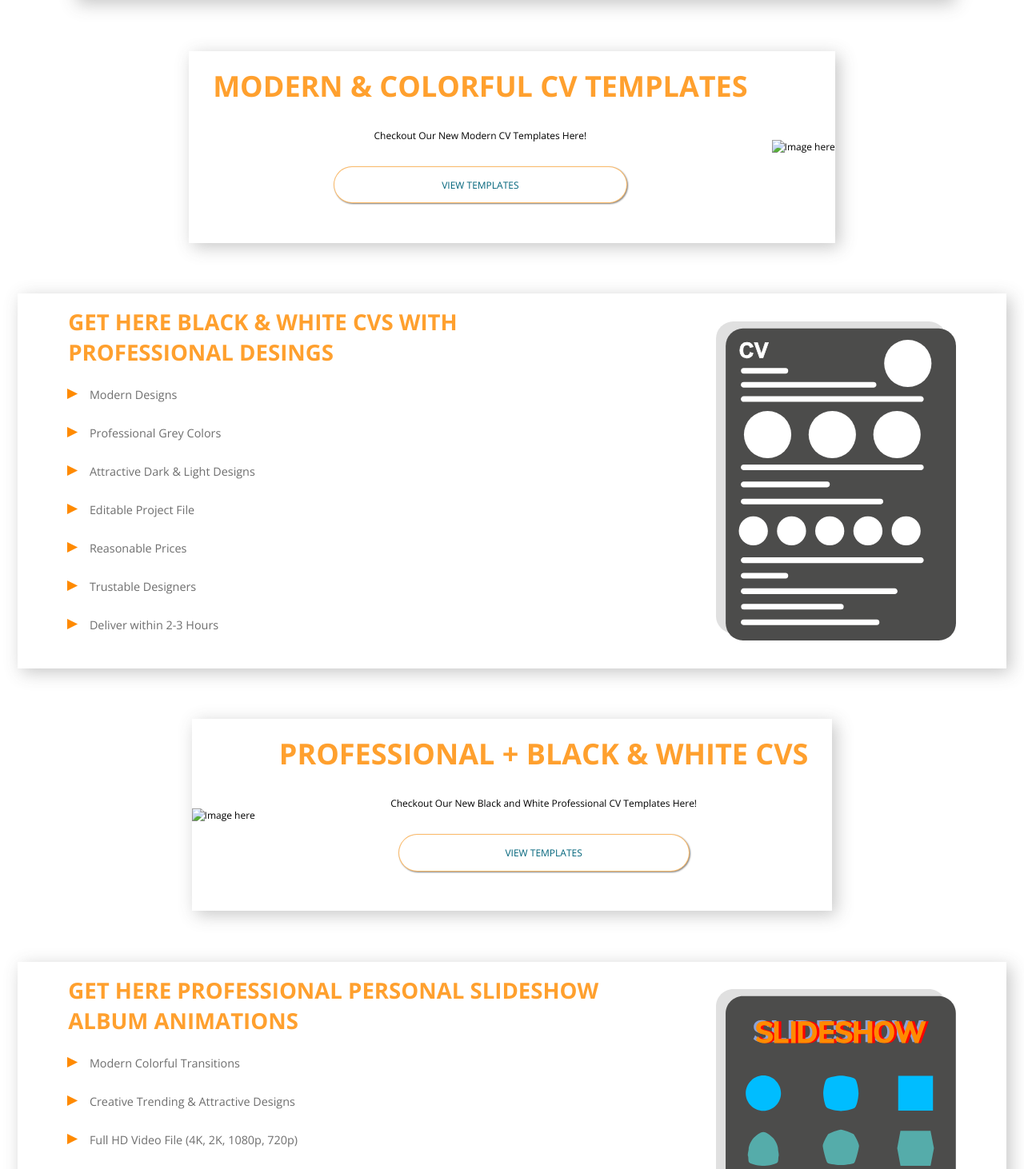
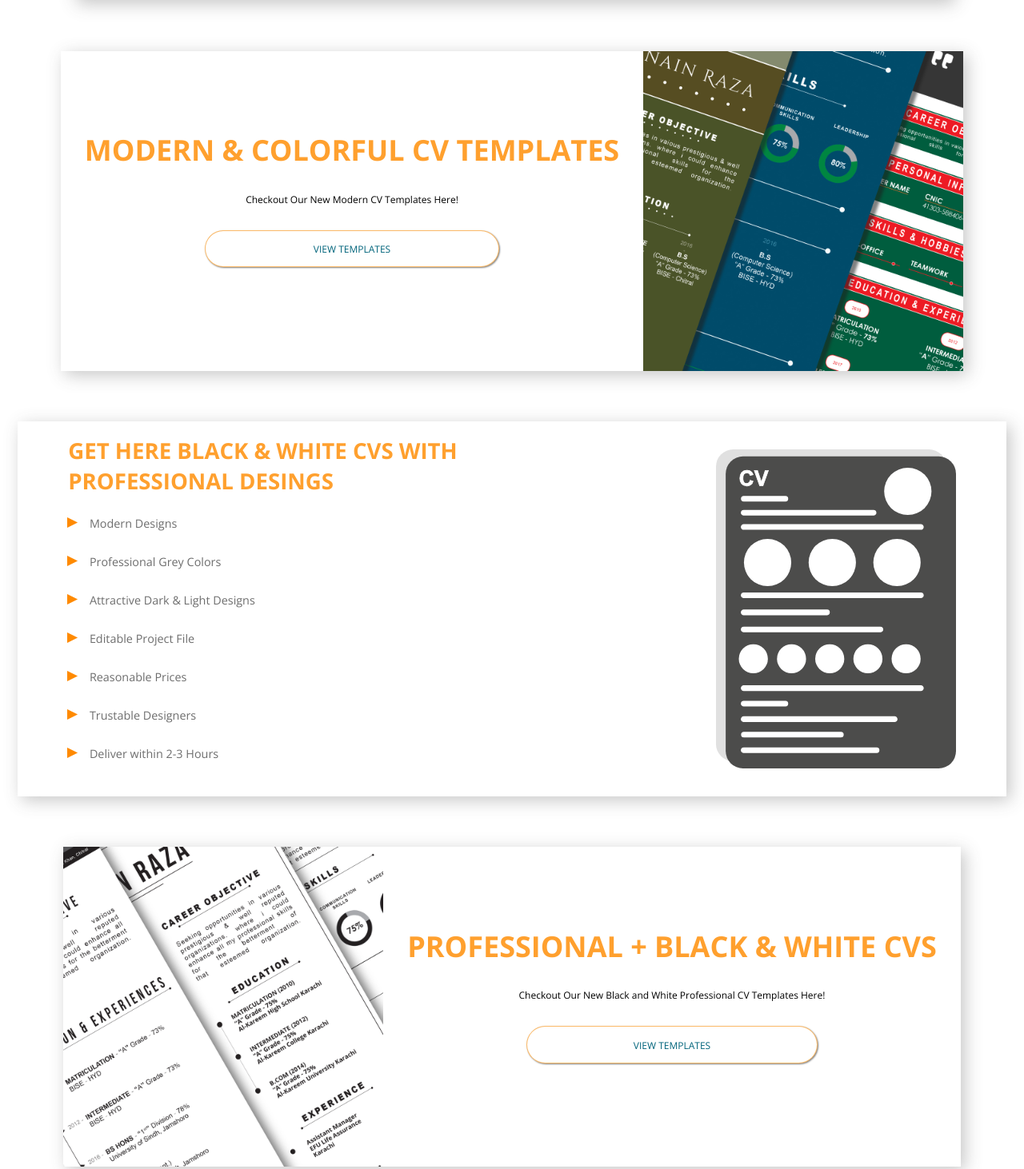
Before and after one commit to Hasnain-Raza-Gaho/Raza-Stuff, a plain HTML site: page index.html in a window 1280 px wide. Shown: the part 1058-2520 px from the top of the page at 80% size. Drawn offline with nearby package versions, Linux system fonts and the light colour scheme.

Commit message:
Pics Problem Solved Website Updated Version 1.6

```diff
--- a/index.html
+++ b/index.html
@@ -99,7 +99,7 @@
                     <a href="colorful-cvs.html">View Templates</a>
                 </button>
             </div>
-            <div class="image"><img src="../Animation Industry/assets/image-1.jpg" alt="Image here">
+            <div class="image"><img src="./assets/image-1.jpg" alt="Image here">
 
             </div>
         </div>
@@ -142,7 +142,7 @@
     <div class="content">
 
         <div class="content-1">
-            <div class="image"><img src="../Animation Industry/assets/image-2.jpg" alt="Image here">
+            <div class="image"><img src="./assets/image-2.jpg" alt="Image here">
             </div>
             <div class="text">
                 <h2>Professional + Black & White CVs</h2>
@@ -199,7 +199,7 @@
             </div>
 
             <div class="image">
-            <img src="../Animation Industry/assets/image-4.jpg" alt="Image here">
+            <img src="./assets/image-4.jpg" alt="Image here">
             </div>
 
 
```
Also changed, not shown: 1 other file.
